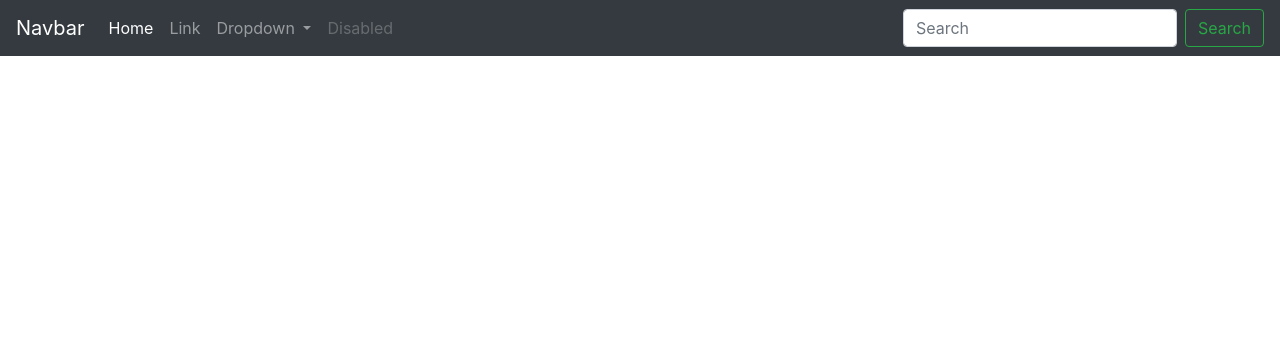
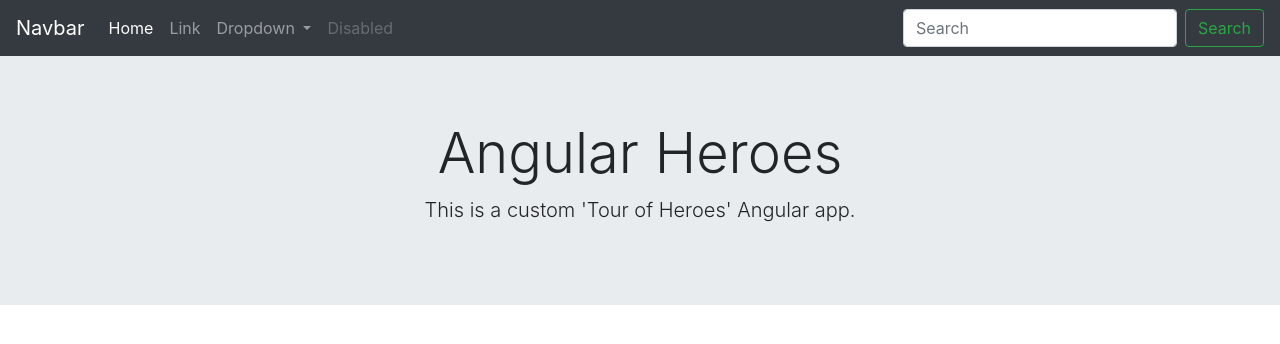
Before and after one commit to cristobaldominguez95/angular-heroes, an Angular app: page / in a window 1280 px wide. Shown: the top 344 px of the page. Built offline with nearby package versions, Linux system fonts and the light colour scheme.

Commit message:
Create home component

```diff
--- a/src/app/app.component.html
+++ b/src/app/app.component.html
@@ -1 +1,2 @@
 <app-navbar></app-navbar>
+<app-home></app-home>
--- a/src/app/app.module.ts
+++ b/src/app/app.module.ts
@@ -4,12 +4,14 @@ import { NgModule } from '@angular/core';
 
 import { AppComponent } from './app.component';
 import { NavbarComponent } from './components/shared/navbar/navbar.component';
+import { HomeComponent } from './components/home/home.component';
 
 
 @NgModule({
   declarations: [
     AppComponent,
-    NavbarComponent
+    NavbarComponent,
+    HomeComponent
   ],
   imports: [
     BrowserModule
--- /dev/null
+++ b/src/app/components/home/home.component.html
@@ -0,0 +1,6 @@
+<div class="jumbotron jumbotron-fluid text-center">
+  <div class="container">
+    <h1 class="display-4">Angular Heroes</h1>
+    <p class="lead">This is a custom 'Tour of Heroes' Angular app.</p>
+  </div>
+</div>
--- /dev/null
+++ b/src/app/components/home/home.component.ts
@@ -0,0 +1,14 @@
+import { Component, OnInit } from '@angular/core';
+
+@Component({
+  selector: 'app-home',
+  templateUrl: './home.component.html'
+})
+export class HomeComponent implements OnInit {
+
+  constructor() { }
+
+  ngOnInit() {
+  }
+
+}
```
